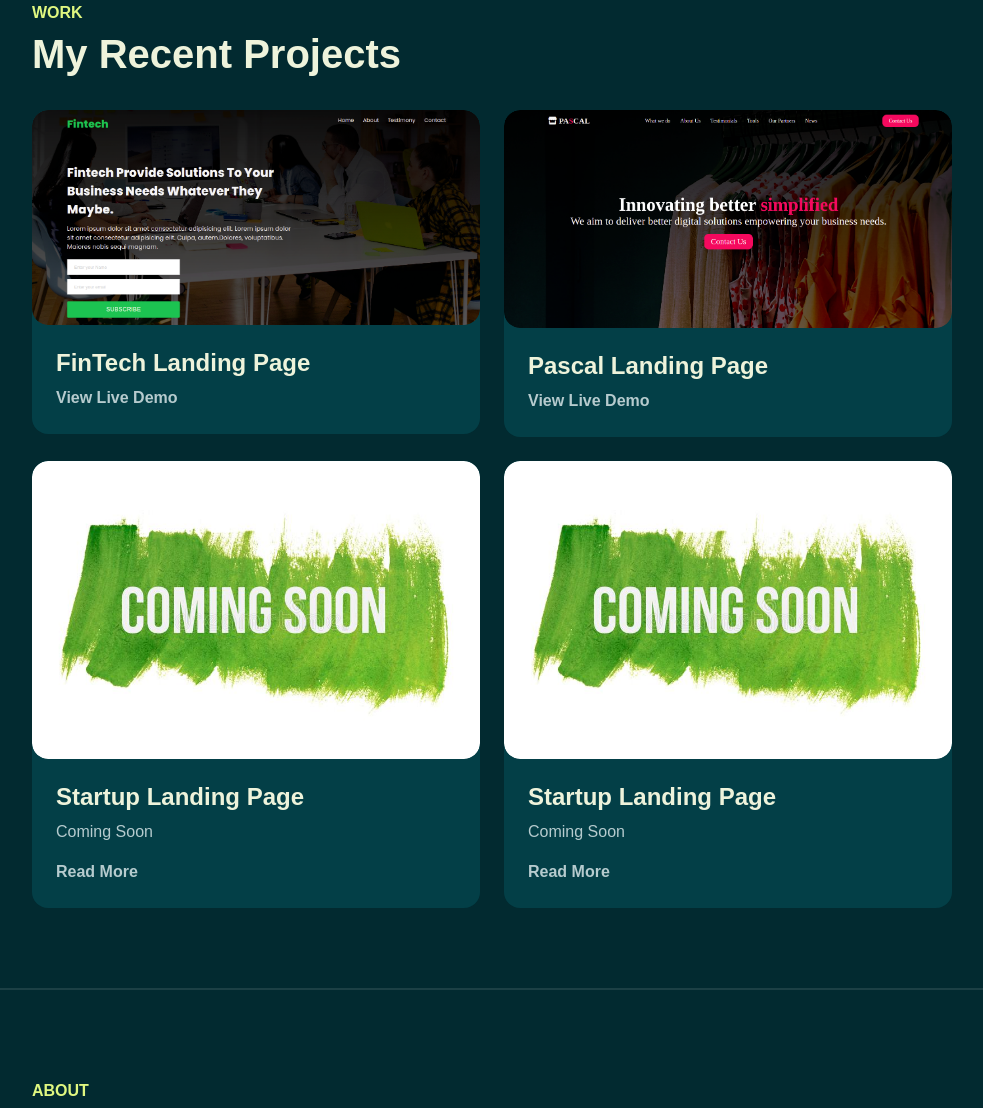
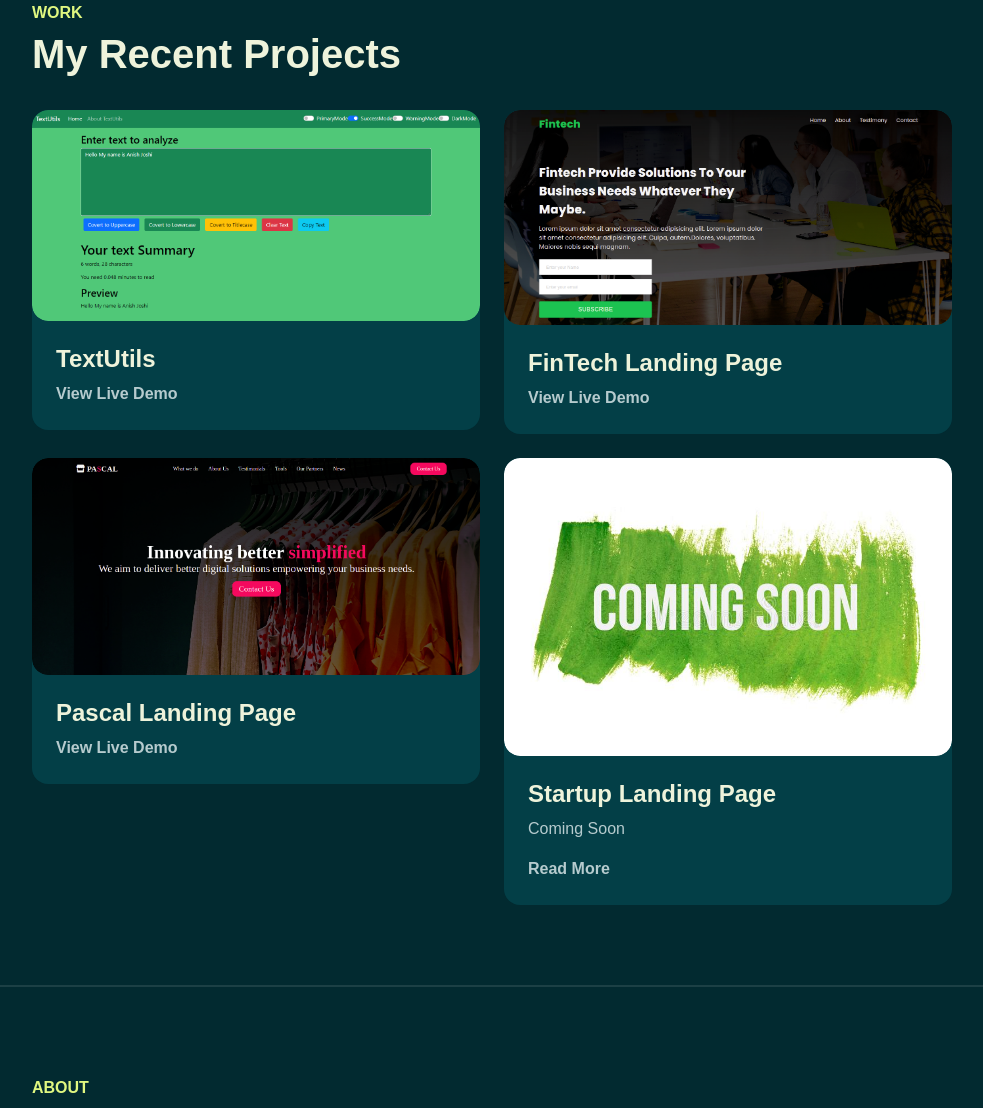
Before and after one commit to anishjoshi1999/portfolio-website, a plain HTML site: page index.html in a window 1280 px wide. Shown: the part 1677-2785 px from the top of the page, without its empty margins (268-1251 px from the left). Drawn offline with nearby package versions, Linux system fonts and the light colour scheme; a web font is replaced by a local one.

Commit message:
TextUtils project added

```diff
--- a/index.html
+++ b/index.html
@@ -128,6 +128,17 @@
                 </div>
 
                 <div class="row gy-4">
+                    <div class="col-md-6" data-aos="fade-up">
+                        <div class="card-custom rounded-4 bg-base shadow-effect">
+                            <div class="card-custom-image rounded-4">
+                                <img class="rounded-4" src="./assets/images/convertcase.png" alt="">
+                            </div>
+                            <div class="card-custom-content p-4">
+                                <h4>TextUtils</h4>
+                                <a href="https://convertcaseapp.herokuapp.com/" class="link-custom" target="_blank">View Live Demo</a>
+                            </div>
+                        </div>
+                    </div>
 
                     <div class="col-md-6" data-aos="fade-up">
                         <div class="card-custom rounded-4 bg-base shadow-effect">
@@ -155,18 +166,7 @@
                         </div>
                     </div>
 
-                    <div class="col-md-6" data-aos="fade-up">
-                        <div class="card-custom rounded-4 bg-base shadow-effect">
-                            <div class="card-custom-image rounded-4">
-                                <img class="rounded-4" src="./assets/images/comingsoon.jpg" alt="">
-                            </div>
-                            <div class="card-custom-content p-4">
-                                <h4>Startup Landing Page</h4>
-                                <p>Coming Soon</p>
-                                <a href="#" class="link-custom">Read More</a>
-                            </div>
-                        </div>
-                    </div>
+
 
                     <div class="col-md-6" data-aos="fade-up" data-aos-delay="300">
                         <div class="card-custom rounded-4 bg-base shadow-effect">
```
Also changed, not shown: assets/images/bg.avif (deleted), assets/images/convertcase.png (added).
